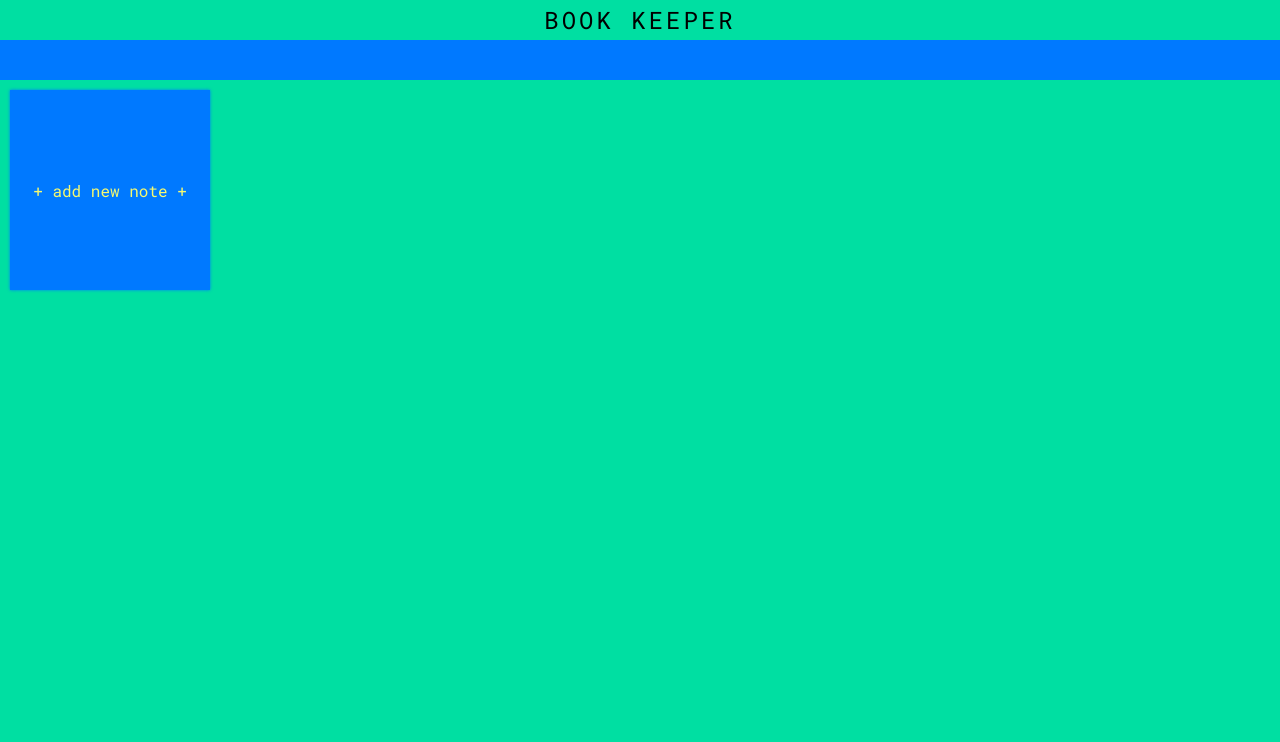
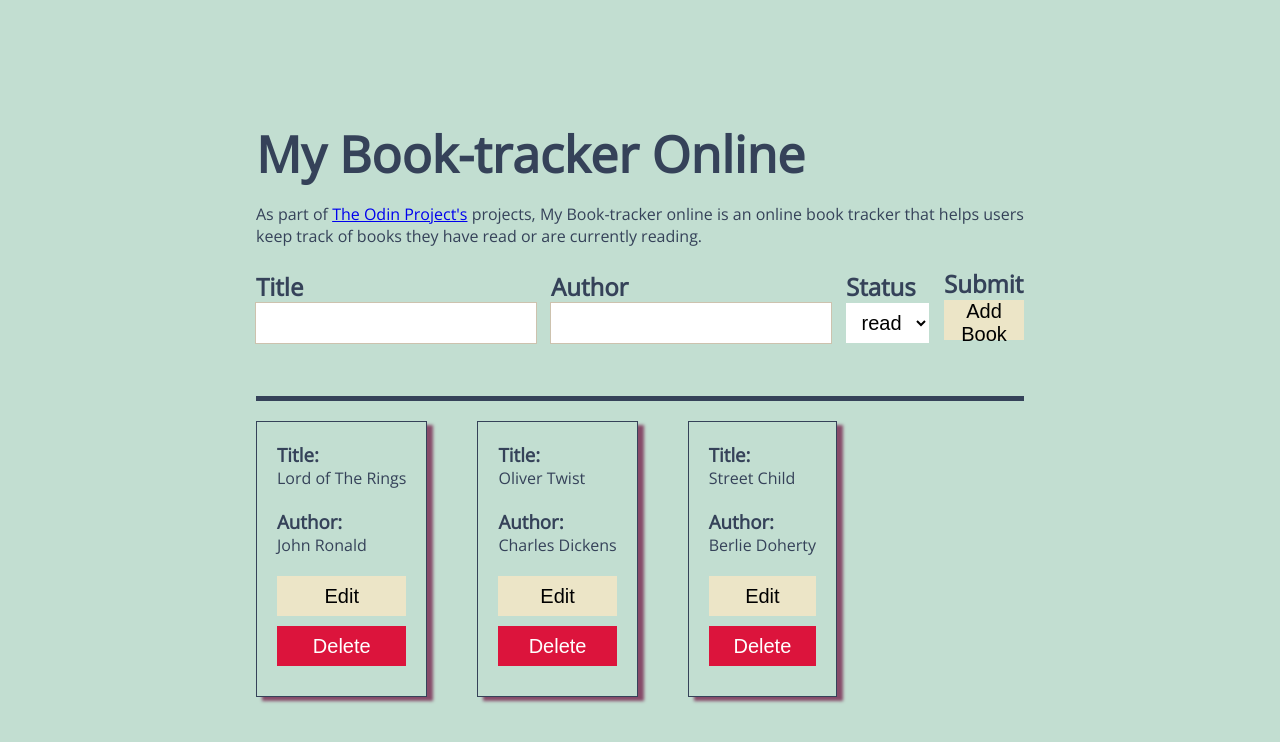
Before and after one commit to TheNaiveDev/book-tracker, a plain HTML site: page index.html in a window 1280 px wide. Drawn offline with nearby package versions, Linux system fonts and the light colour scheme.

Commit message:
styling rework

```diff
--- a/index.html
+++ b/index.html
@@ -4,17 +4,61 @@
     <meta charset="UTF-8">
     <meta name="viewport" content="width=device-width, initial-scale=1.0">
     <link rel="stylesheet" href="styles.css">
-    <title>Book Keeper</title>
+    <title>My Book-tracker Online</title>
 </head>
 <body>
     <div class="main">
-        <div class="title">BOOK KEEPER</div>
-        <div class="blue-bar">
+        <div class="introduction">
+            <h1>My Book-tracker Online</h1>
+            <p>As part of <a href="#">The Odin Project's</a> projects, My Book-tracker online is an online book tracker that helps users keep track of books they have read or are currently reading.</p>
         </div>
-        <div class="main-content">
-            <div class="book-section">
-                <div class="new-note">
-                    + add new note +
+        <div class="details">
+            <form>
+                <div class="title">
+                    <h2>Title</h2>
+                    <input type="text">
+                </div>
+                <div class="author">
+                    <h2>Author</h2>
+                    <input type="text">
+                </div>
+                <div class="status">
+                    <h2>Status</h2>
+                    <select>
+                        <option value="read">read</option>
+                        <option value="unread">unread</option>
+                    </select>
+                </div>
+                <div class="submit">
+                    <h2>Submit</h2>
+                    <button class="submit" type="submit">Add Book</button>
+                </div>
+            </form>
+            <hr>
+        </div>
+        <div class="storage">
+            <div class="card">
+                <div class="title-slot"><h3>Title:</h3><p>Lord of The Rings</p></div>
+                <div class="author-slot"><h3>Author:</h3><p>John Ronald</p></div>
+                <div class="buttons">
+                    <button class="edit">Edit</button>
+                    <button class="delete">Delete</button>
+                </div>
+            </div>
+            <div class="card">
+                <div class="title-slot"><h3>Title:</h3><p>Oliver Twist</p></div>
+                <div class="author-slot"><h3>Author:</h3><p>Charles Dickens</p></div>
+                <div class="buttons">
+                    <button class="edit">Edit</button>
+                    <button class="delete">Delete</button>
+                </div>
+            </div>
+            <div class="card">
+                <div class="title-slot"><h3>Title:</h3><p>Street Child</p></div>
+                <div class="author-slot"><h3>Author:</h3><p>Berlie Doherty</p></div>
+                <div class="buttons">
+                    <button class="edit">Edit</button>
+                    <button class="delete">Delete</button>
                 </div>
             </div>
         </div>
--- a/styles.scss
+++ b/styles.scss
@@ -1,104 +1,130 @@
-@import url('https://fonts.googleapis.com/css2?family=Inter&family=Roboto+Mono&display=swap');
+$background : #C2DED1;
+$text : #354259;
+$primary : #ECE5C7;
+$secondary : #CDC2AE;
+$accent : #864b69;
 
-$primary-color : rgb(0, 121, 255);
-$secondary-color: rgb(0, 223, 162);
-$link-color: rgb(246, 250, 112);
-$profile-color: rgb(255, 0, 96);
+@import url('https://fonts.googleapis.com/css2?family=Open+Sans&display=swap');
+
 * {
+    margin: 0;
     padding: 0;
-    margin: 0;
     box-sizing: border-box;
-    font-family: 'Roboto Mono';
+}
+
+body {
+    background-color: $background;
+    color: $text;
+    font-family: 'Open sans'
 }
 
 .main {
+    position: absolute;
+    top: 50%;
+    left: 50%;
+    transform: translate(-50%, -50%);
+    width: 60vw;
+    height: 70vh;
     display: flex;
     flex-direction: column;
-    width: 100vw;
-    height: 100vh;
-    .title {
-        height: 5%;
-        background-color: $secondary-color;
+    gap: 20px;
+    .introduction {
         display: flex;
-        align-items: center;
-        justify-content: center;
-        font-size: 24px;
-        letter-spacing: 3px;
-    }
-    .blue-bar {
-        height: 5%;
-        background-color: $primary-color;
-        display: flex;
-        justify-content: flex-end;
-        align-items: center;
-        ul {
-            display: flex;
-            gap: 100px;
-            margin-right: 200px;
-            li {
-                list-style-type: none;
-                color: $link-color;
-                cursor: pointer;
-                font-size: 20px;
-            }
-            .active {
-                color: $link-color;
-                text-shadow: 0 0 3px $link-color;
-            }
+        flex-direction: column;
+        gap: 15px;
+        h1 {
+            font-size: 50px;
         }
     }
-    .main-content {
-        height: 90%;
-        width: 100%;
+    .details {
+        hr {
+            color: $secondary;
+            height: 5px;
+            border: none;
+            background-color: $text;
+        }
+        form {
+            display: flex;
+            justify-content: space-evenly;
+            align-items: center;
+            gap: 15px;
+            flex-wrap: wrap;
+            margin-bottom: 50px;
+            .title, .author {
+                flex: 2;
+            }
+            .submit {
+                flex: 1;
+            }
+            .status {
+                flex: 0.5;
+            }
+            .title input, .author input {
+                min-width: 100%;
+                height: 40px;
+                padding-left: 15px;
+                font-size: 20px;
+                border: none;
+                outline: 1px solid $secondary;
+            }
+            .status select {
+                min-width: 100%;
+                height: 40px;
+                text-align: center;
+                font-size: 20px;
+                background-color: white;
+                border: none;
+                cursor: pointer;
+            }
+            .submit button {
+                width: 100%;
+                height: 40px;
+                text-align: center;
+                font-size: 20px;
+                cursor: pointer;
+                background-color: $primary;
+                border: none;
+            }
+
+        }
+
+    }
+    .storage {
         display: flex;
-        .book-section {
-            width: 100%;
-            background-color: $secondary-color;
-            display: grid;
-            grid-template-columns: 200px;
-            grid-template-rows: 200px;
+        gap: 50px;
+        flex-wrap: wrap;
+        .card {
+            display: flex;
+            flex-direction: column;
             gap: 20px;
-            padding: 10px;
-            .new-note {
-                background-color: $primary-color;
-                box-shadow: 0 0 3px $primary-color;
-                cursor: pointer;
-                display: flex;
-                align-items: center;
-                justify-content: center;
-                color: $link-color;
-            &:hover {
-                box-shadow: 6px 4px 5px $primary-color;
-            }
+            border: 1px solid $text;
+            padding: 20px;
+            box-shadow: 6px 4px 3px $accent;
+            .buttons {
+                .edit {
+                    flex: 1;
+                    width: 100%;
+                    height: 40px;
+                    text-align: center;
+                    font-size: 20px;
+                    cursor: pointer;
+                    background-color: $primary;
+                    border: none;
+                    margin-bottom: 10px;
+                }
+                .delete {
+                    flex: 1;
+                    width: 100%;
+                    height: 40px;
+                    text-align: center;
+                    font-size: 20px;
+                    cursor: pointer;
+                    background-color: crimson;
+                    color: white;
+                    border: none;
+                    margin-bottom: 10px;
+                }
             }
         }
     }
 }
-
-@media screen and (max-width: 810px) {
-    .main{
-        .main-content {
-            flex-direction: column;
-            height: 90%;
-            .link-display {
-                width: 100%;
-                .messages {
-                    .chat-message {
-                        .send {
-                            .image {
-                                width: 20px;
-                                height: 20px;
-                            }
-                        }
-                    }
-                }
-            }
-            .book-section {
-                width: 100%;
-                height: 100%;
-                border: 1px solid green;
-            }
-        }
-
-    }
-}
```
Also changed, not shown: styles.css, 1 other file.
